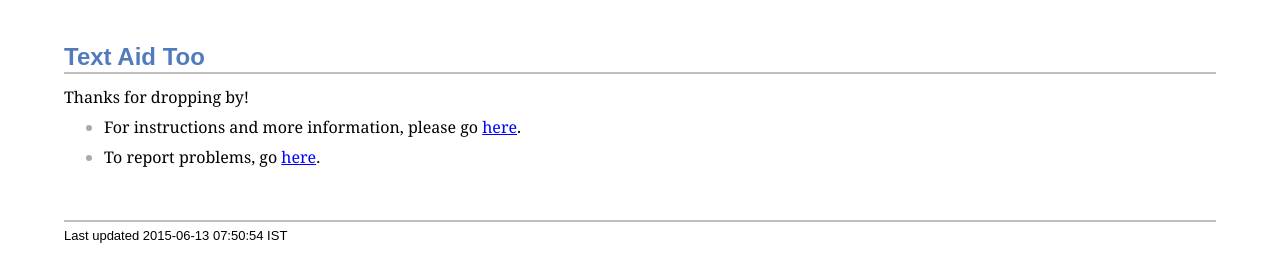
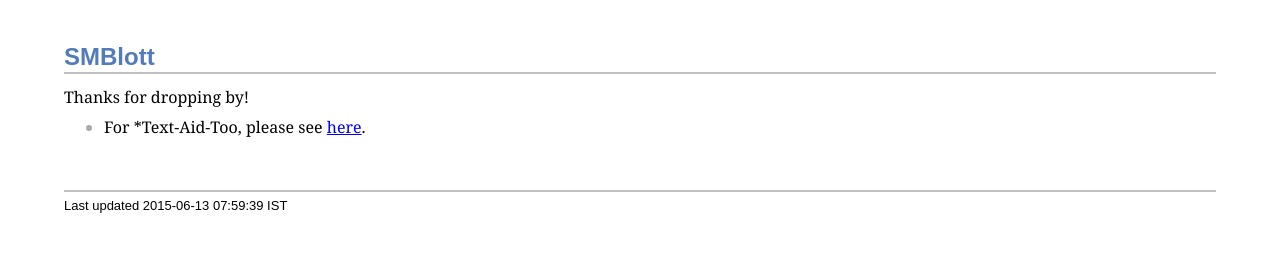
Before and after one commit to smblott-github/smblott-github.github.io, a plain HTML site: page index.html in a window 1280 px wide. Drawn offline with Linux system fonts and the light colour scheme.

Commit message:
Add index.

```diff
--- a/text-aid-too/index.html
+++ b/index.html
@@ -736,18 +736,13 @@ asciidoc.install();
 </div>
 <div id="content">
 <div class="sect1">
-<h2 id="_text_aid_too">Text Aid Too</h2>
+<h2 id="_smblott">SMBlott</h2>
 <div class="sectionbody">
 <div class="paragraph"><p>Thanks for dropping by!</p></div>
 <div class="ulist"><ul>
 <li>
 <p>
-For instructions and more information, please go <a href="https://github.com/smblott-github/text-aid-too#text-aid-too">here</a>.
-</p>
-</li>
-<li>
-<p>
-To report problems, go <a href="https://github.com/smblott-github/text-aid-too/issues">here</a>.
+For *Text-Aid-Too, please see <a href="https://github.com/smblott-github/text-aid-too#text-aid-too">here</a>.
 </p>
 </li>
 </ul></div>
@@ -758,7 +753,7 @@ To report problems, go <a href="https://github.com/smblott-github/text-aid-too/i
 <div id="footer">
 <div id="footer-text">
 Last updated
- 2015-06-13 07:50:54 IST
+ 2015-06-13 07:59:39 IST
 </div>
 </div>
 </body>
```
Also changed, not shown: 4 other files.
